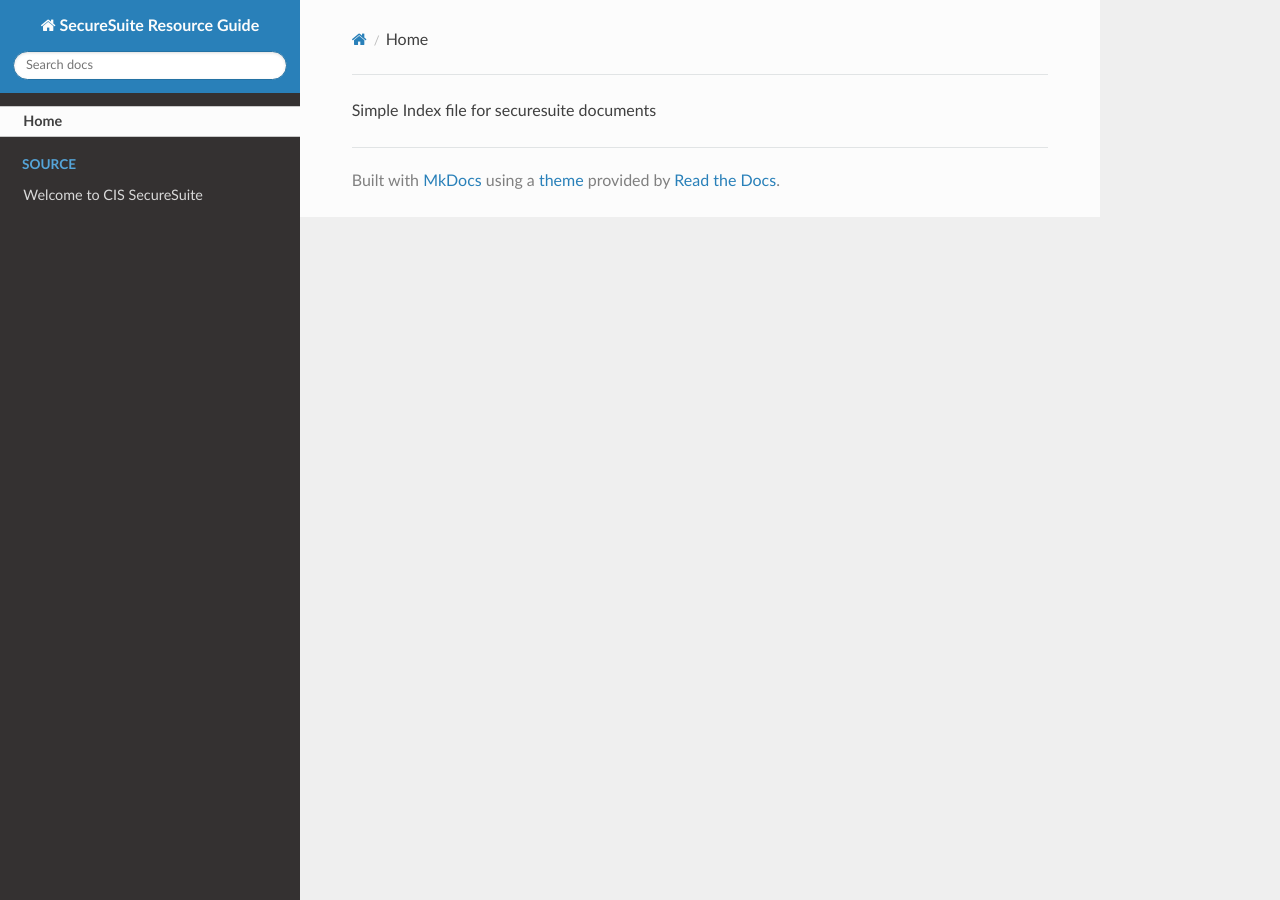
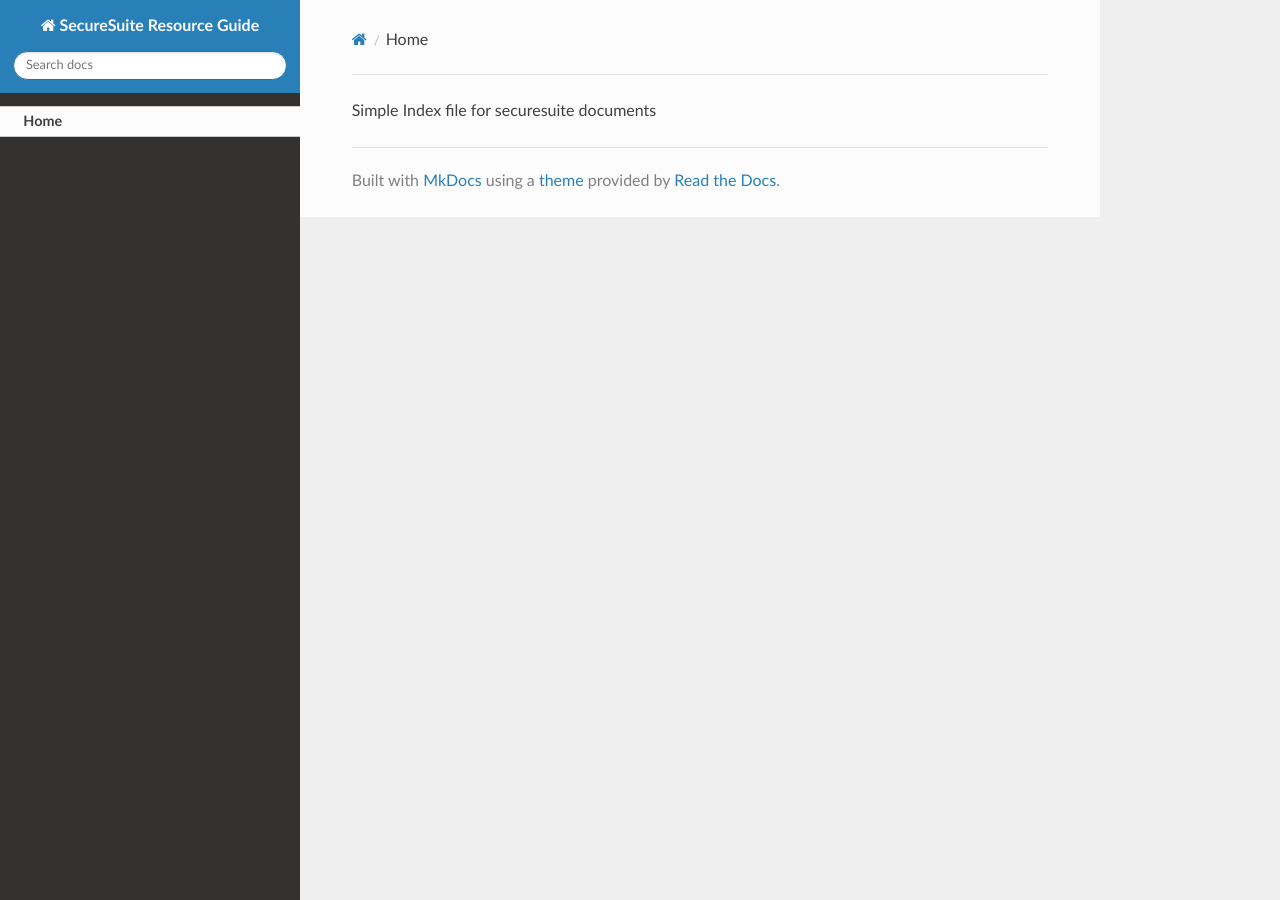
Before and after one commit to CISecurity/SecureSuiteResourceGuide, an MkDocs documentation site: the page built from docs/index.md, in a window 1280 px wide. Built offline with MkDocs 1.6.1, drawn with Linux system fonts in a browser that asks for light colours; nearby versions of some CDN libraries.

Commit message:
yml change

```diff
--- a/mkdocs.yml
+++ b/mkdocs.yml
@@ -1,9 +1,7 @@
 site_name: SecureSuite Resource Guide
 
 nav:
-    - Home: index.md
-    - Source:
-        - Welcome to CIS SecureSuite: source/welcome.md
+ - Home: index.md
 
 theme:
   name: readthedocs
```
